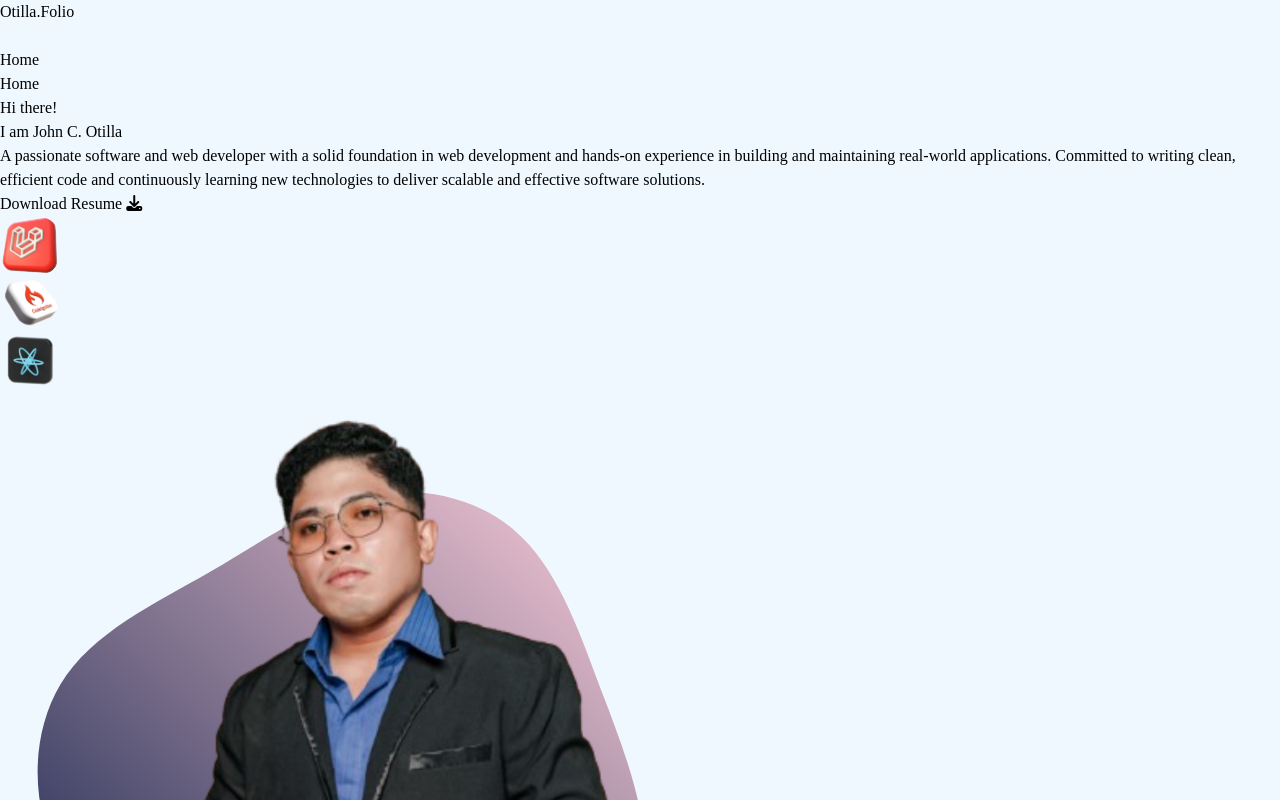
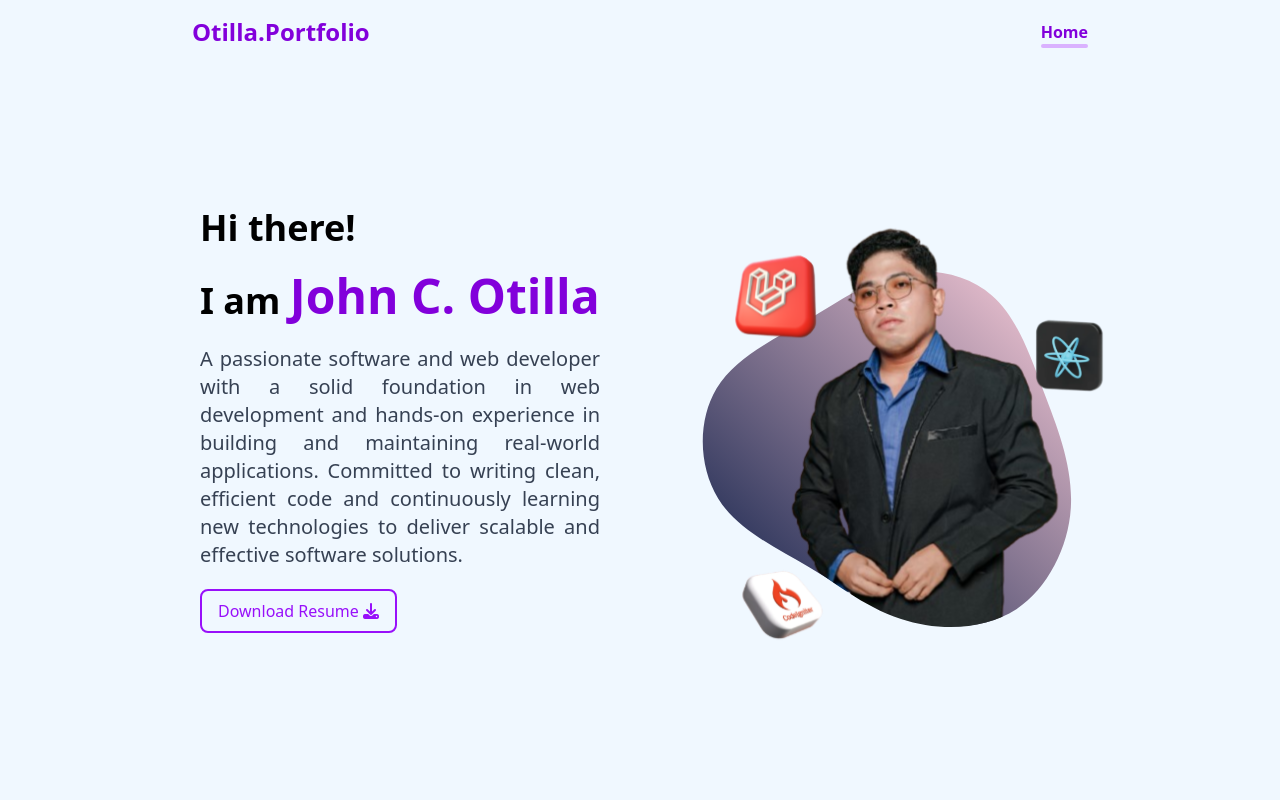
Before and after one commit to johnotilla09/portfolio, a React (Vite) app: page / in a window 1280 px wide. Shown: the top 800 px of the page. Built offline with nearby package versions, Linux system fonts and the light colour scheme.

Commit message:
Portfolio | Resolve the error in tailwind

```diff
--- a/package.json
+++ b/package.json
@@ -22,13 +22,17 @@
     },
     "devDependencies": {
         "@eslint/js": "^9.25.0",
+        "@tailwindcss/vite": "^4.1.8",
         "@types/react": "^19.1.2",
         "@types/react-dom": "^19.1.2",
         "@vitejs/plugin-react-swc": "^3.9.0",
+        "autoprefixer": "^10.4.21",
         "eslint": "^9.25.0",
         "eslint-plugin-react-hooks": "^5.2.0",
         "eslint-plugin-react-refresh": "^0.4.19",
         "globals": "^16.0.0",
+        "postcss": "^8.5.4",
+        "tailwindcss": "^4.1.8",
         "vite": "^6.3.5"
     }
 }
--- a/src/App.jsx
+++ b/src/App.jsx
@@ -57,7 +57,7 @@ function App() {
                                 <i className="fab fa-github text-xl"></i>
                             </a>
                             <a
-                                href="#"
+                                href="https://www.linkedin.com/in/john-otilla-8867b5270/"
                                 target="_blank"
                                 rel="noopener noreferrer"
                                 className="text-purple-600 hover:text-purple-800 transition-colors"
@@ -65,7 +65,7 @@ function App() {
                                 <i className="fab fa-linkedin text-xl"></i>
                             </a>
                             <a
-                                href="#"
+                                href="https://www.facebook.com/john.otilla/"
                                 target="_blank"
                                 rel="noopener noreferrer"
                                 className="text-purple-600 hover:text-purple-800 transition-colors"
--- a/src/layout/Home.jsx
+++ b/src/layout/Home.jsx
@@ -25,7 +25,19 @@ import postman_tech_stack from "../assets/tect-stacks/postman.svg";
 import mysql_tech_stack from "../assets/tect-stacks/mysql.svg";
 import sqlite_tech_stack from "../assets/tect-stacks/sqlite.svg";
 
+import resume from "../assets/resume/John_Otilla_Resume.pdf";
+
 const Home = () => {
+    const handleDonwloadResume = () => {
+        const resumeUrl = resume; // Put your resume file in the public folder
+        const link = document.createElement("a");
+        link.href = resumeUrl;
+        link.download = "John-Otilla-Resume.pdf";
+        document.body.appendChild(link);
+        link.click();
+        document.body.removeChild(link);
+    };
+
     return (
         <div>
             <div className="flex lg:flex-row flex-col lg:h-screen">
@@ -52,7 +64,7 @@ const Home = () => {
                             </p>
                         </div>
                         <div>
-                            <Button>
+                            <Button onClick={handleDonwloadResume}>
                                 {" "}
                                 Download Resume{" "}
                                 <i className="fa-solid fa-download"></i>
--- a/src/layout/Nav.jsx
+++ b/src/layout/Nav.jsx
@@ -29,7 +29,7 @@ const Nav = () => {
         >
             {/* Logo */}
             <div className="text-2xl font-bold text-purple-700">
-                Otilla.Folio
+                Otilla.Portfolio
             </div>
 
             {/* Hamburger Icon */}
```
Also changed, not shown: 2 other files (tests, documents, lock files or other folders).
